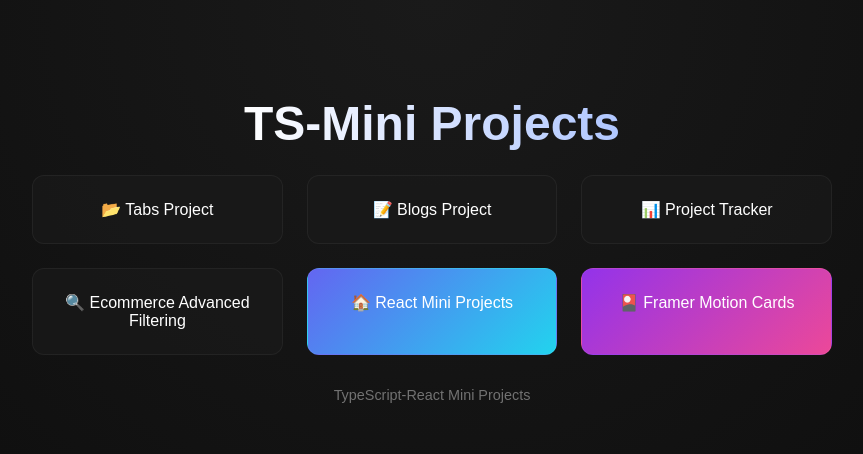
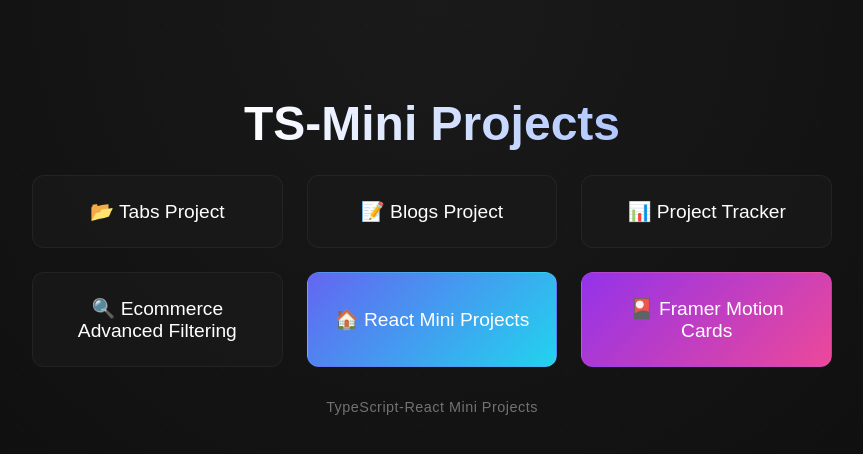
Before and after one commit to Hrisshhii/react-practice, a React (Vite) app in the folder ts-miniprojects/: page /#/ in a window 1280 px wide. Shown: the top 454 px of the page, without its empty margins (208-1071 px from the left). Built offline with nearby package versions, Linux system fonts and the light colour scheme.

Commit message:
hoempage css to match the theme

```diff
--- a/ts-miniprojects/src/Components/HomePage.css
+++ b/ts-miniprojects/src/Components/HomePage.css
@@ -2,6 +2,10 @@ html, body, #root {
   min-height: 100%;
   overflow-x: hidden;
   margin: 0;
+}
+
+#root {
+  display: block;
 }
 
 .home::before {
@@ -15,62 +19,110 @@ html, body, #root {
     z-index: -1;
 }
 
-.home {
+.home{
     position: relative;
-  font-family: 'Poppins', sans-serif;
+    font-family: 'Poppins',sans-serif;
     min-height: 100dvh;
+    height: auto;
     background: radial-gradient(circle at top, #1a1a1a 0%, #0f0f0f 60%);
     color: white;
     display: flex;
     flex-direction: column;
     align-items: center;
+    justify-content: flex-start;
     padding: 4rem 1rem 6rem;
+    z-index: 1;
 }
 
-.title {
+.title{
     font-size: 3rem;
     margin-bottom: 1.5rem;
     background: linear-gradient(90deg, #ffffff, #b0c7ff);
     background-clip: text;
     -webkit-background-clip: text;
     -webkit-text-fill-color: transparent;
+    color: transparent;
 }
 
-.projects {
+.projects{
     display: grid;
-  grid-template-columns: repeat(auto-fit, minmax(200px, 1fr));
+    grid-template-columns: repeat(auto-fit,minmax(200px,1fr));
     gap: 1.5rem;
     width: 100%;
     max-width: 800px;
     animation: fadeUp 0.8s ease forwards;
 }
 
-@keyframes fadeUp {
-  from { opacity: 0; transform: translateY(20px); }
-  to { opacity: 1; transform: translateY(0); }
+
+@keyframes fadeUp{
+    from{
+        opacity: 0;
+        transform: translateY(20px);
+    }
+    to{
+        opacity: 1;
+        transform: translateY(0);
+    }
 }
 
-.card {
-  position: relative;
+.card::before {
+    content: "";
+    position: absolute;
+    inset: 0;
+    border-radius: 12px;
+    background: linear-gradient(120deg, transparent, rgba(120,150,255,0.15), transparent);
+    opacity: 0;
+    transition: opacity 0.3s ease;
+}
+
+.card:hover::before {
+    opacity: 1;
+}
+
+
+.card{
+
+    display: flex;
+    flex-direction: column;
+    justify-content: center;
+    align-items: center;
+    gap: 0.5rem;
+
     text-decoration: none;
     color: white;
     background: rgba(26,26,26,0.7);
-  backdrop-filter: blur(10px);
+    backdrop-filter: blur(10px) saturate(120%);
+    -webkit-backdrop-filter: blur(10px) saturate(120%);
     padding: 1.5rem;
     border-radius: 12px;
+    font-size: 1.2rem;
+    transition: all 0.2s ease;
+    border: 1px solid rgba(255,255,255,0.05);
+    position:relative;
+    cursor: pointer;
     text-align: center;
-  border: 1px solid rgba(255,255,255,0.05);
-  transition: all 0.2s ease;
 }
 
-.card:hover {
+@keyframes float {
+    0%, 100% { transform: translateY(0); }
+    50% { transform: translateY(-4px); }
+}
+
+.card:hover{
     transform: translateY(-5px) scale(1.02);
-  background: linear-gradient(145deg, #1f1f1f, #151515);
-  box-shadow: 0 10px 20px rgba(0,0,0,0.6);
+    background: linear-gradient(145deg, #1f1f1f, #151515);;
+    box-shadow: 0 10px 20px rgba(0,0,0,0.6), 0 0 12px rgba(255,255,255,0.05);
+    animation: float 6s ease-in-out infinite;
+}
+
+.card:active{
+    transform: scale(0.98);
 }
 
 .footer {
   margin-top: 2rem;
   font-size: 0.9rem;
   color: rgba(255,255,255,0.4);
+  letter-spacing: 0.5px;
+  text-align: center;
 }
```
Lines whose indentation alone changed are shown as unchanged.
